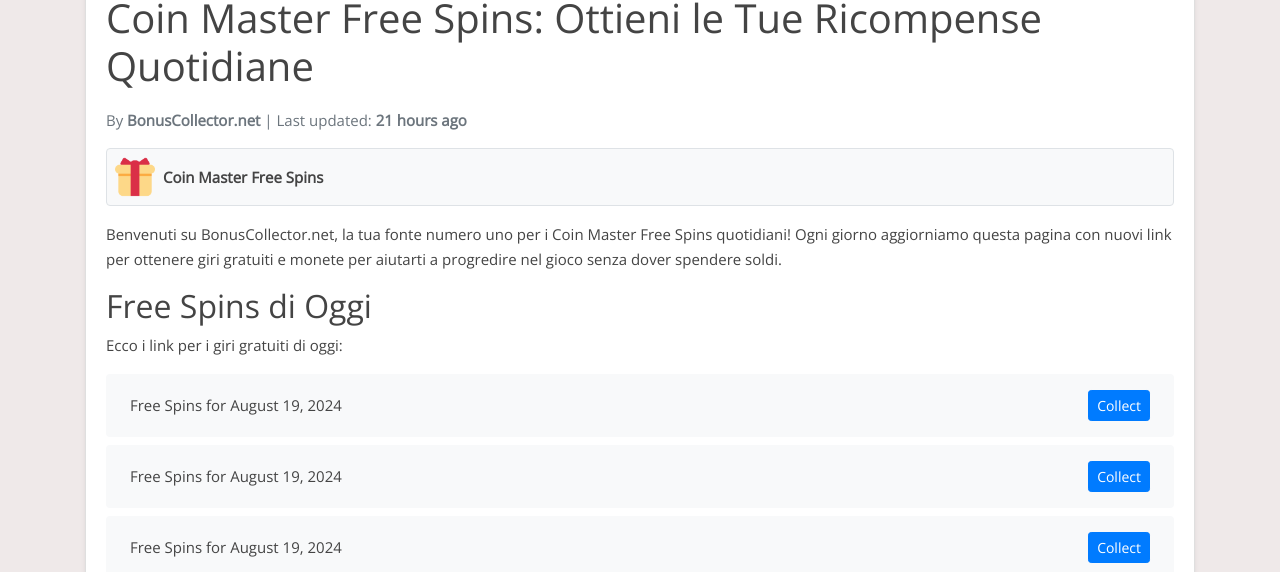
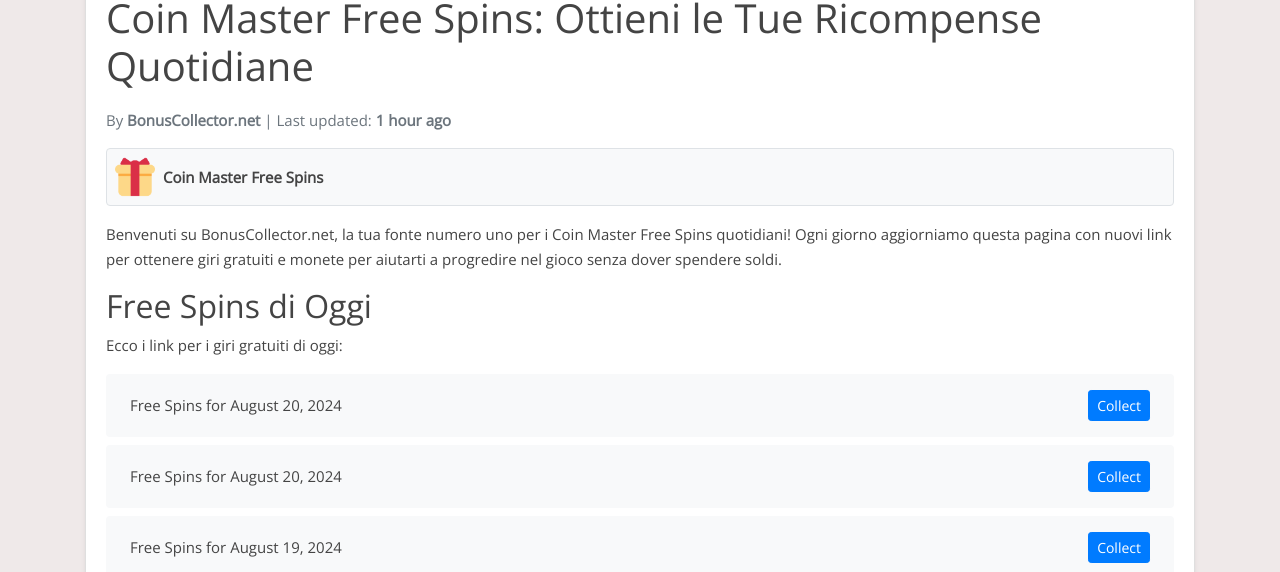
Before and after one commit to Prollad99/bs-net, a Jekyll site: the page built from it/_posts/2024-07-20-coin-master.md, in a window 1280 px wide and 900 px high. Shown: the part 150-722 px from the top of the window. Built offline with Jekyll 4.4.1, drawn with Linux system fonts in a browser that asks for light colours; nearby versions of some CDN libraries; comment, search, counter and statistics services are not loaded; some of the changed text lies outside the part shown.

Commit message:
Update coin-master reward links and last modified date

```diff
--- a/_data/include_files.yml
+++ b/_data/include_files.yml
@@ -1,5 +1,5 @@
 coin-master.html:
-  last_modified: 2024-08-19 12:52:04
+  last_modified: 2024-08-20 09:12:00
 
 match-masters.html:
   last_modified: 2024-08-20 04:13:48
--- a/_includes/coin-master.html
+++ b/_includes/coin-master.html
@@ -1,4 +1,12 @@
 <ul class="list-group mt-3 mb-4">
+  <li class="list-group-item d-flex justify-content-between align-items-center">
+    <span>Free Spins for August 20, 2024</span>
+    <a href="https://rewards.coinmaster.com/rewards/rewards.html?c=pe_CHATBeAFqlw_20240820" class="btn btn-primary btn-sm">Collect</a>
+  </li>
+  <li class="list-group-item d-flex justify-content-between align-items-center">
+    <span>Free Spins for August 20, 2024</span>
+    <a href="https://rewards.coinmaster.com/rewards/rewards.html?c=pe_FCBlabTgO_20240819" class="btn btn-primary btn-sm">Collect</a>
+  </li>
   <li class="list-group-item d-flex justify-content-between align-items-center">
     <span>Free Spins for August 19, 2024</span>
     <a href="https://rewards.coinmaster.com/rewards/rewards.html?c=pe_EMAILMAaJyh_20240814" class="btn btn-primary btn-sm">Collect</a>
@@ -391,12 +399,4 @@
     <span>Free Spins for Invalid Date</span>
     <a href="https://rewards.coinmaster.com/rewards/rewards.html?c=pe_FCBTDCnIe_20240803" class="btn btn-primary btn-sm">Collect</a>
   </li>
-  <li class="list-group-item d-flex justify-content-between align-items-center">
-    <span>Free Spins for Invalid Date</span>
-    <a href="https://rewards.coinmaster.com/rewards/rewards.html?c=pe_EMAILnbUZRi_20240729" class="btn btn-primary btn-sm">Collect</a>
-  </li>
-  <li class="list-group-item d-flex justify-content-between align-items-center">
-    <span>Free Spins for Invalid Date</span>
-    <a href="https://rewards.coinmaster.com/rewards/rewards.html?c=pe_FCBTSSMZB_20240803" class="btn btn-primary btn-sm">Collect</a>
-  </li>
 </ul>
```
Also changed, not shown: links-json/coin-master.json (+8 -6 lines).
